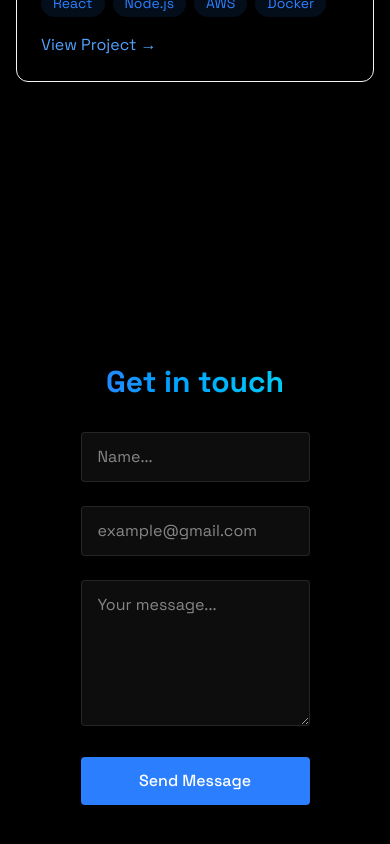
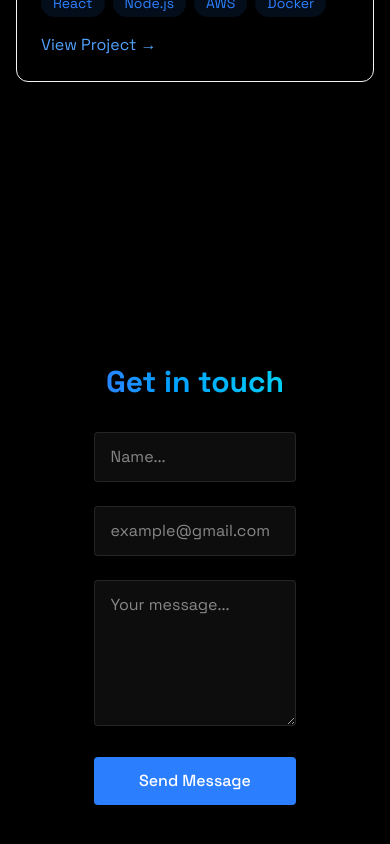
Before and after one commit to ayman0713/aymansaad-portfolio, a React (Vite) app: page / in a window 390 px wide. Shown: the part 3814-4658 px from the top of the page. Built offline with nearby package versions, Linux system fonts and the light colour scheme; no server answers.

Commit message:
Trying responsiveness

```diff
--- a/src/components/section/Contact.jsx
+++ b/src/components/section/Contact.jsx
@@ -32,9 +32,9 @@
     };
 
 
-    return <section id="contact" className="min-h-screen flex items-center justify-center py-12 px-4 sm:px-6 lg:px-12">
+    return <section id="contact" className="min-h-screen flex items-center justify-center py-12 px-4 sm:px-6 lg:px-8">
     <RevealOnScroll>
-      <div className="w-full max-w-4xl mx-auto px-4">
+      <div className="w-full max-w-[90%] sm:max-w-2xl md:max-w-3xl lg:max-w-4xl xl:max-w-5xl 2xl:max-w-6xl mx-auto px-4">
         <h2 className="text-3xl sm:text-4xl font-bold mb-8 text-center bg-gradient-to-r from-blue-500 to-cyan-400 bg-clip-text text-transparent">
           Get in touch
         </h2>
@@ -83,4 +83,5 @@
     </RevealOnScroll>
   </section>
 
+
 }
```
